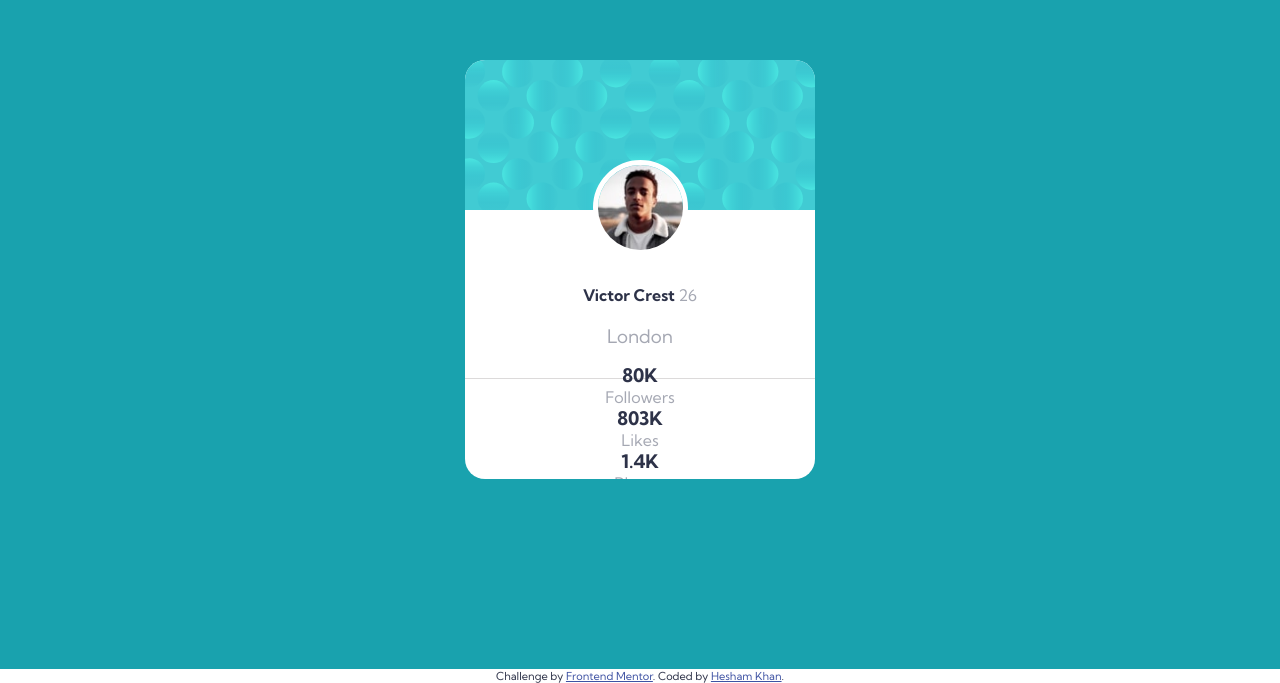
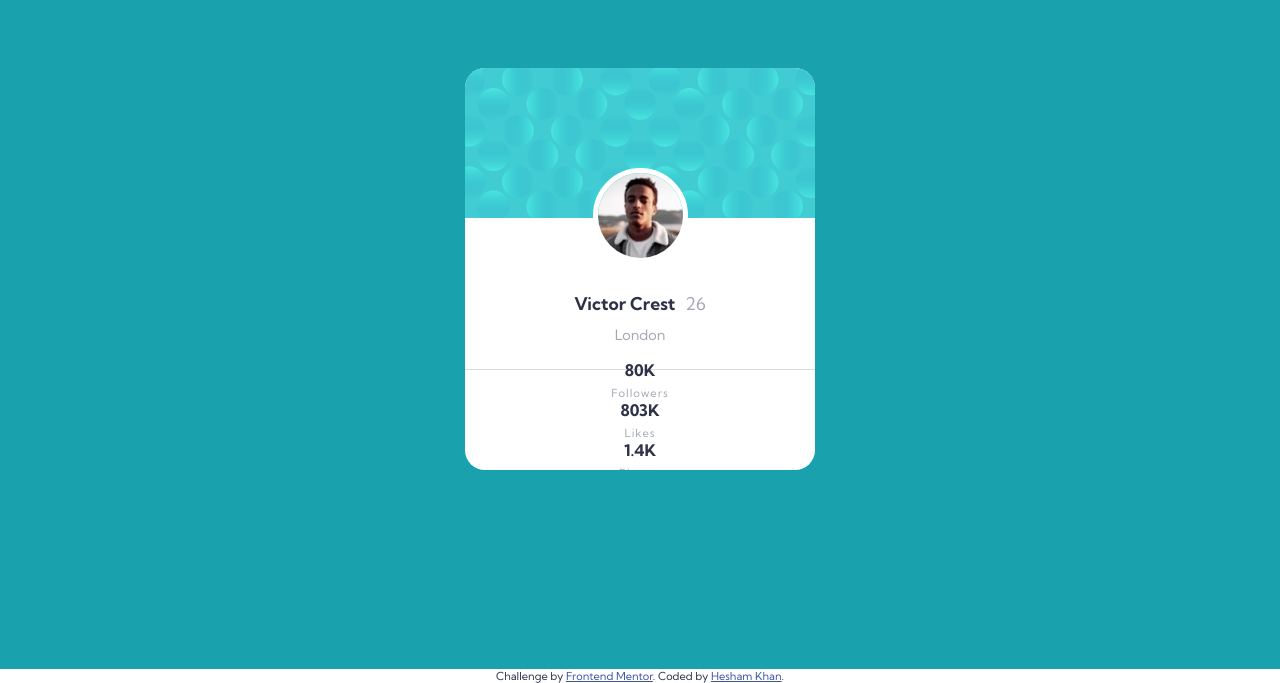
Before and after one commit to DragoPvP/profile-card, a plain HTML site: page index.html in a window 1280 px wide. Shown: the part 131-814 px from the top of the page. Drawn offline with Linux system fonts and the light colour scheme.

Commit message:
Css over almost

```diff
--- a/style.css
+++ b/style.css
@@ -48,7 +48,7 @@ section {
 }
 
 .card-body {
-    padding: 0 20px 30px ;
+    padding: 0 20px 25px ;
 }
 
 .img-holder {
@@ -67,8 +67,8 @@ section {
 }
 
 .name-age {
-    font-size: 1rem;
-    margin-bottom: 20px;
+    font-size: 1.1rem;
+    margin-bottom: 12px;
 }
 
 .age, .city, .meta {
@@ -79,11 +79,17 @@ section {
 
 .age {
     font-weight: 400;
+    margin-left: 6px;
+}
+
+.city {
+    font-size: 0.9rem;
 }
 
 .card-footer {
     border-top: 1px solid hsl(0, 3%, 86%);
     display: flex;
+    padding: 0 25px;
 }
 
 .card-footer .item {
@@ -95,6 +101,16 @@ section {
     align-items: center;
 }
 
+.card-footer .item .value {
+    font-size: 1rem;
+    margin-bottom: 6px;
+}
+
+.item .meta {
+    font-size: 0.7rem;
+    letter-spacing: 1px;
+}
+
 .attribution {
     font-size: 11px;
     text-align: center;
```
